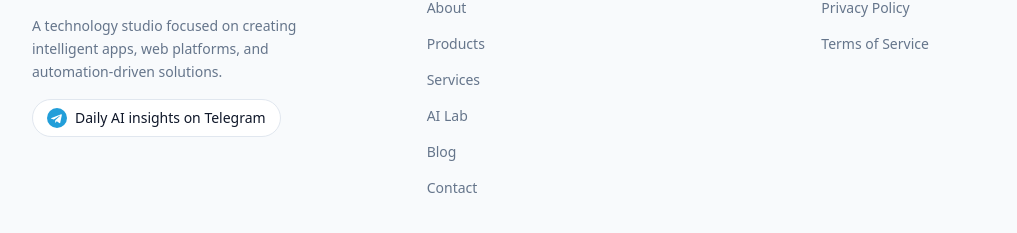
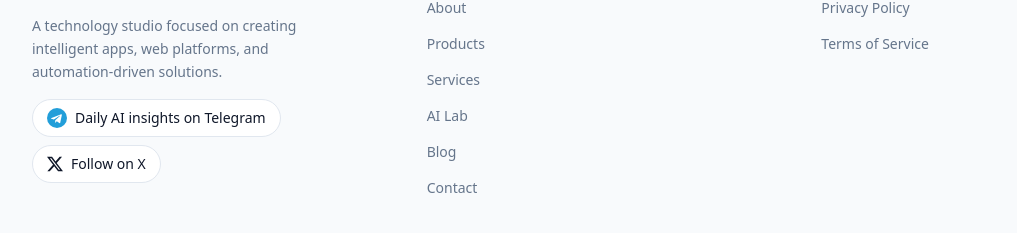
Before and after one commit to RaheemD/-appfinityaistudio, a React (Vite) app: page / in a window 1280 px wide. Shown: the part 2498-2731 px from the top of the page, without its empty margins (32-1049 px from the left). Built offline with nearby package versions, Linux system fonts and the light colour scheme.

Commit message:
Footer: add link to the X (Twitter) profile
Co-Authored-By: Claude Sonnet 5.5 <noreply@anthropic.com>

```diff
--- a/src/components/layout/Footer.tsx
+++ b/src/components/layout/Footer.tsx
@@ -26,6 +26,14 @@ const TelegramIcon = ({ className }: { className?: string }) => (
       fill="#fff"
       d="M5.43 11.87l11.57-4.46c.54-.2 1.01.13.83.94l-1.97 9.28c-.15.66-.54.82-1.09.51l-3-2.21-1.45 1.39c-.16.16-.29.29-.6.29l.21-3.05 5.56-5.02c.24-.21-.05-.33-.38-.12l-6.87 4.33-2.96-.92c-.64-.2-.66-.64.15-.96z"
     />
+  </svg>
+);
+
+const X_PROFILE_URL = "https://x.com/AppfinityDev";
+
+const XIcon = ({ className }: { className?: string }) => (
+  <svg viewBox="0 0 24 24" className={className} fill="currentColor" aria-hidden="true">
+    <path d="M18.901 1.153h3.68l-8.04 9.19L24 22.846h-7.406l-5.8-7.584-6.638 7.584H.474l8.6-9.83L0 1.154h7.594l5.243 6.932ZM17.61 20.644h2.039L6.486 3.24H4.298Z" />
   </svg>
 );
 
@@ -63,6 +71,7 @@ export function Footer() {
             <p className="text-sm text-muted-foreground max-w-xs leading-relaxed">
               A technology studio focused on creating intelligent apps, web platforms, and automation-driven solutions.
             </p>
+            <div className="flex flex-wrap gap-2">
               <a
                 href={TELEGRAM_CHANNEL_URL}
                 target="_blank"
@@ -73,6 +82,17 @@ export function Footer() {
                 <TelegramIcon className="h-5 w-5 shrink-0" />
                 Daily AI insights on Telegram
               </a>
+              <a
+                href={X_PROFILE_URL}
+                target="_blank"
+                rel="noopener noreferrer"
+                className="inline-flex items-center gap-2 rounded-full border border-border bg-background px-3.5 py-2 text-sm font-medium text-foreground transition-colors duration-300 hover:border-foreground/60"
+                aria-label="Follow Appfinity AI Studio on X (opens in a new tab)"
+              >
+                <XIcon className="h-4 w-4 shrink-0" />
+                Follow on X
+              </a>
+            </div>
           </div>
 
           {/* Company Links */}
```
Lines whose indentation alone changed are shown as unchanged.
